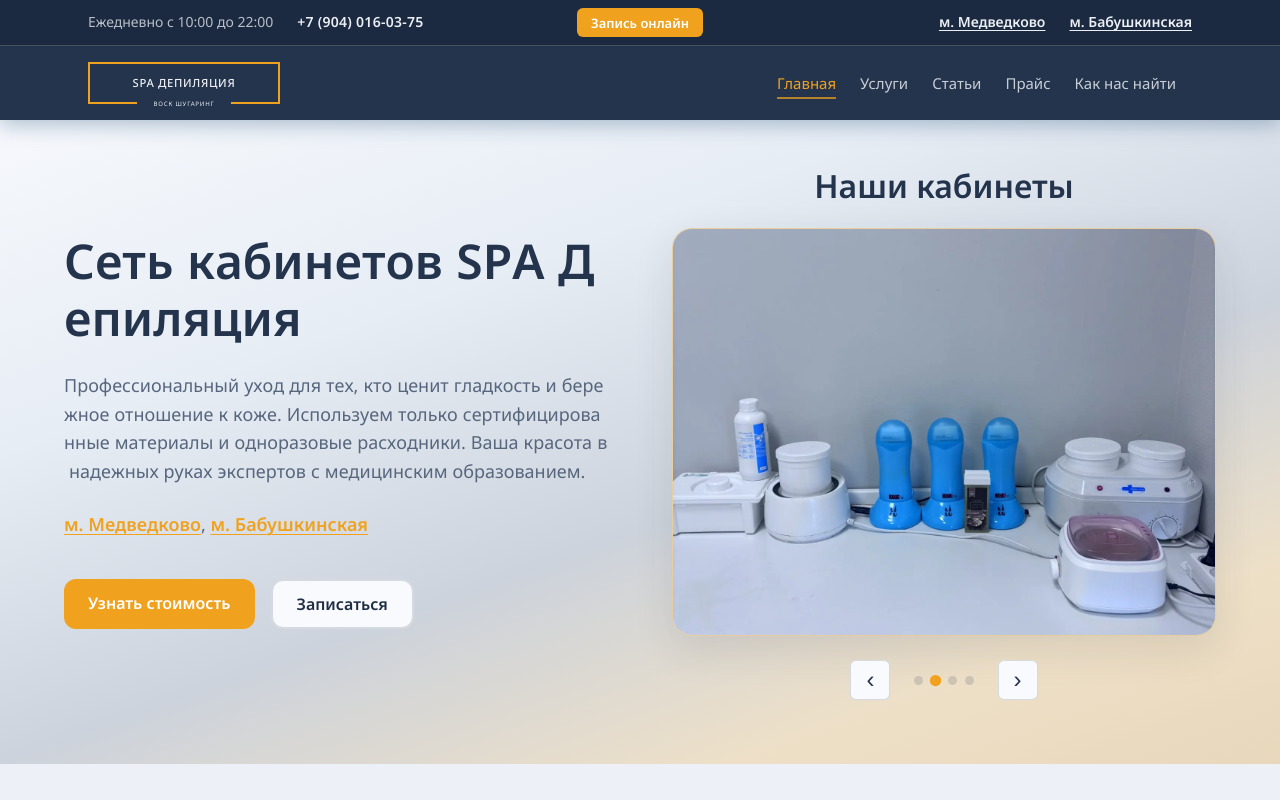
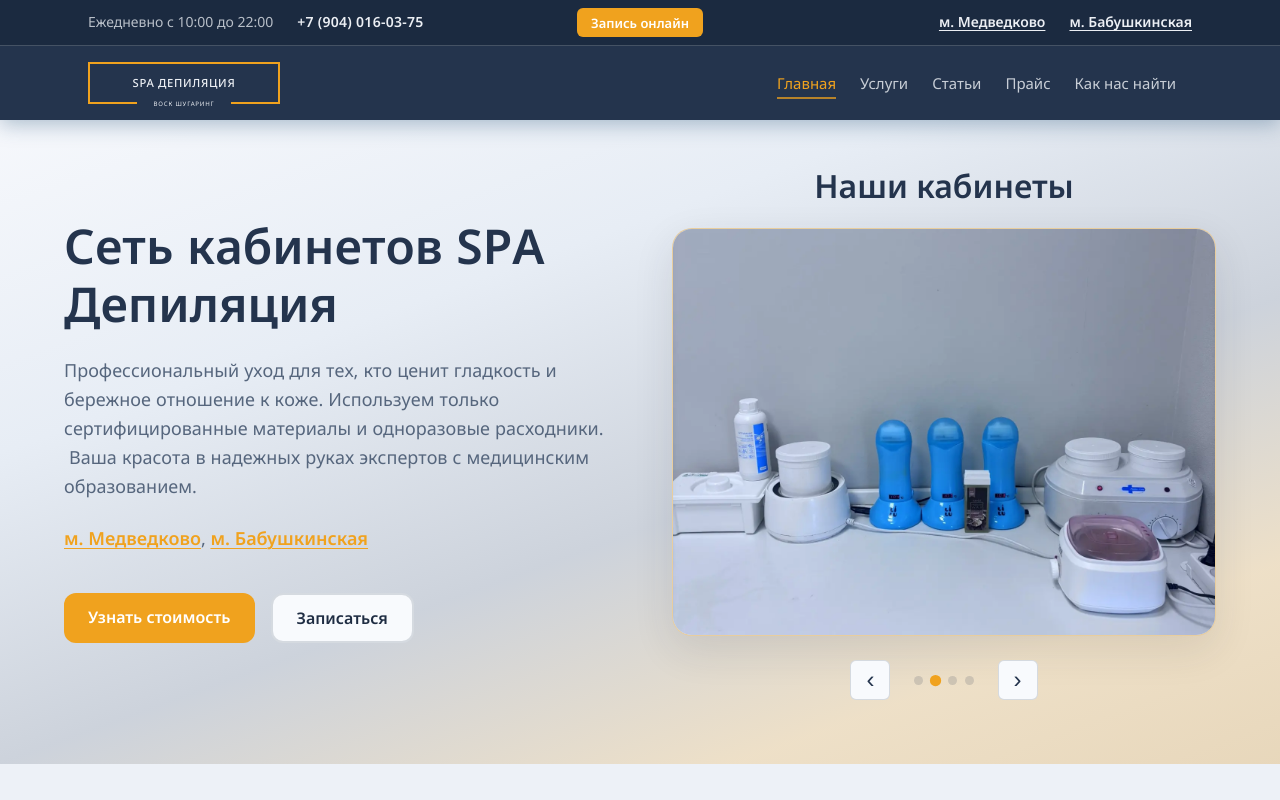
Before and after one commit to brainburner13/mother-landing, a Next.js app: page / in a window 1280 px wide. Shown: the top 800 px of the page. Built offline with nearby package versions, Linux system fonts and the light colour scheme.

Commit message:
hyphens: none

```diff
--- a/src/app/globals.css
+++ b/src/app/globals.css
@@ -34,6 +34,12 @@ body {
   line-height: var(--line-relaxed);
   -webkit-font-smoothing: antialiased;
   -moz-osx-font-smoothing: grayscale;
+  /* Без переноса внутри слов (в т.ч. при lang=ru и узких колонках) */
+  hyphens: none;
+  -webkit-hyphens: none;
+  -ms-hyphens: none;
+  word-break: normal;
+  overflow-wrap: normal;
 }
 
 main {
--- a/src/components/Hero/Hero.module.css
+++ b/src/components/Hero/Hero.module.css
@@ -49,6 +49,11 @@
 
 .letterWrap {
   white-space: pre-wrap;
+}
+
+/* Слова целиком: буквы — inline-block, иначе перенос ломает слово посередине */
+.word {
+  white-space: nowrap;
 }
 
 .char {
--- a/src/components/Hero/Hero.tsx
+++ b/src/components/Hero/Hero.tsx
@@ -21,15 +21,21 @@ type Props = {
 };
 
 function renderAnimatedText(text: string, startDelayMs: number, stepMs: number) {
-  return text.split("").map((char, index) => {
+  const segments = text.split(/(\s+)/);
+  let charOffset = 0;
+
+  return segments.map((segment, segIndex) => {
+    const charSpans = segment.split("").map((char, j) => {
       const style = {
-      animationDelay: `${startDelayMs + index * stepMs}ms`,
+        animationDelay: `${startDelayMs + charOffset * stepMs}ms`,
       } satisfies CSSProperties;
+      charOffset += 1;
+      const key = `${segIndex}-${j}`;
 
       if (char === " ") {
         return (
           <span
-          key={`space-${index}`}
+            key={key}
             className={`${styles.char} ${styles.charSpace}`}
             style={style}
             aria-hidden
@@ -40,8 +46,19 @@ function renderAnimatedText(text: string, startDelayMs: number, stepMs: number)
       }
 
       return (
-      <span key={`${char}-${index}`} className={styles.char} style={style} aria-hidden>
+        <span key={key} className={styles.char} style={style} aria-hidden>
           {char}
+        </span>
+      );
+    });
+
+    if (/^\s+$/.test(segment)) {
+      return charSpans;
+    }
+
+    return (
+      <span key={`word-${segIndex}`} className={styles.word}>
+        {charSpans}
       </span>
     );
   });
```
Lines whose indentation alone changed are shown as unchanged.
